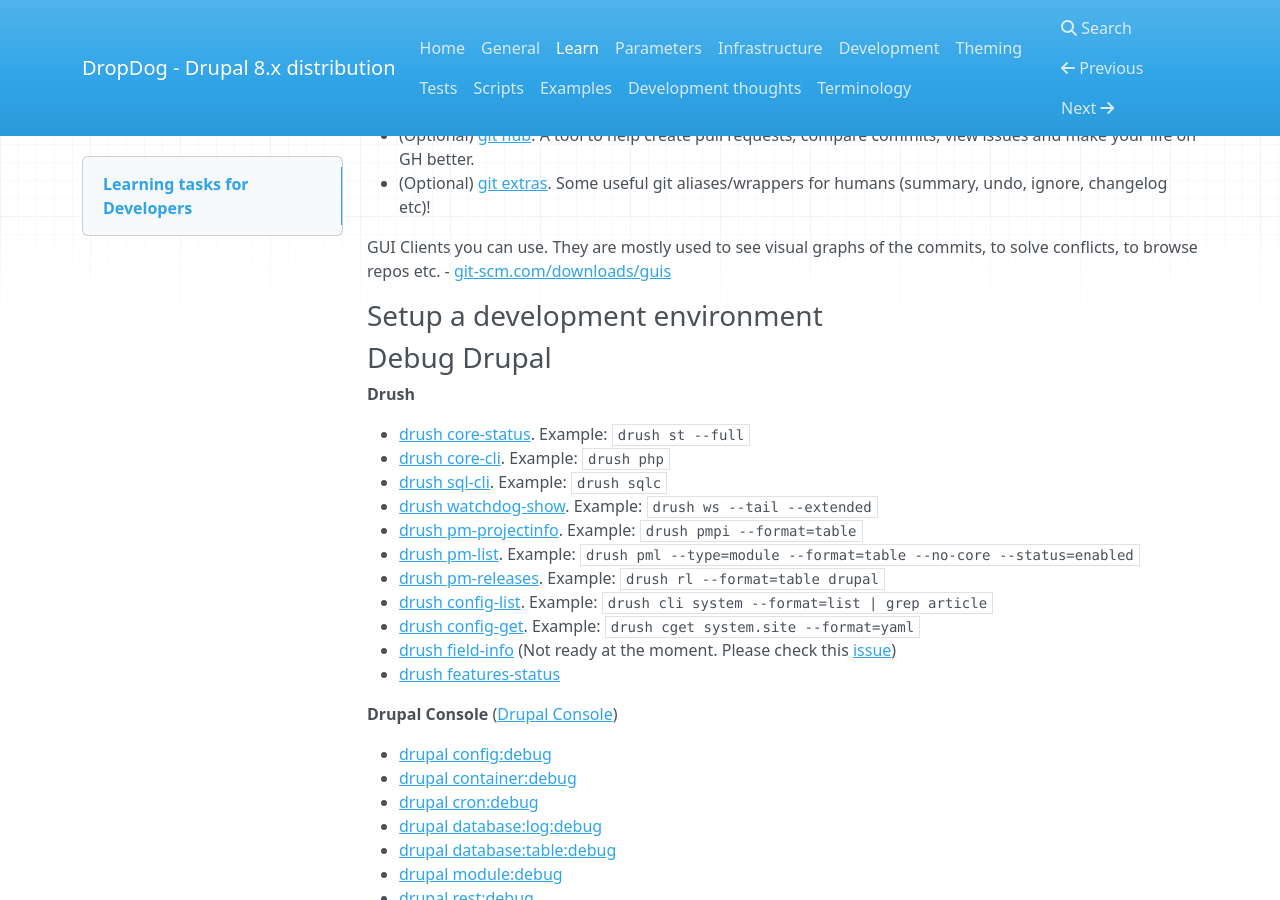
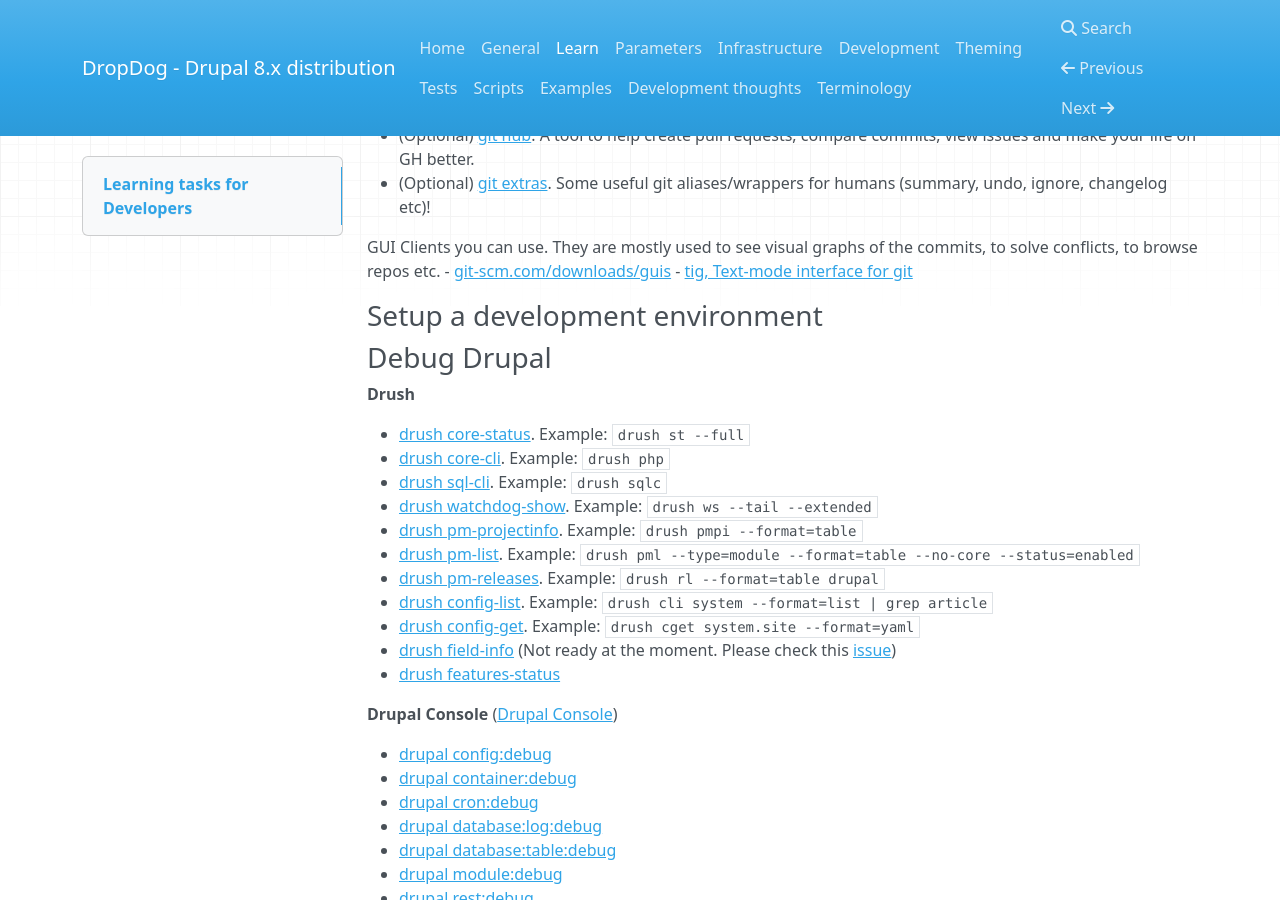
Before and after one commit to dropdog/docs, an MkDocs documentation site: the page built from docs/learn.md, in a window 1280 px wide and 900 px high, scrolled down 866 px. Built offline with MkDocs 1.6.1, drawn with Linux system fonts in a browser that asks for light colours; nearby versions of some CDN libraries; old or Windows-style settings are respelled for this version of MkDocs.

Commit message:
Add tig as a git log viewer option

```diff
--- a/docs/learn.md
+++ b/docs/learn.md
@@ -41,6 +41,7 @@ CLI tools (shortcuts) you can (should) use:
 
 GUI Clients you can use. They are mostly used to see visual graphs of the commits, to solve conflicts, to browse repos etc.
  - [git-scm.com/downloads/guis](https://git-scm.com/downloads/guis)
+ - [tig, Text-mode interface for git](https://github.com/jonas/tig)
 
 ### Setup a development environment
 
```
